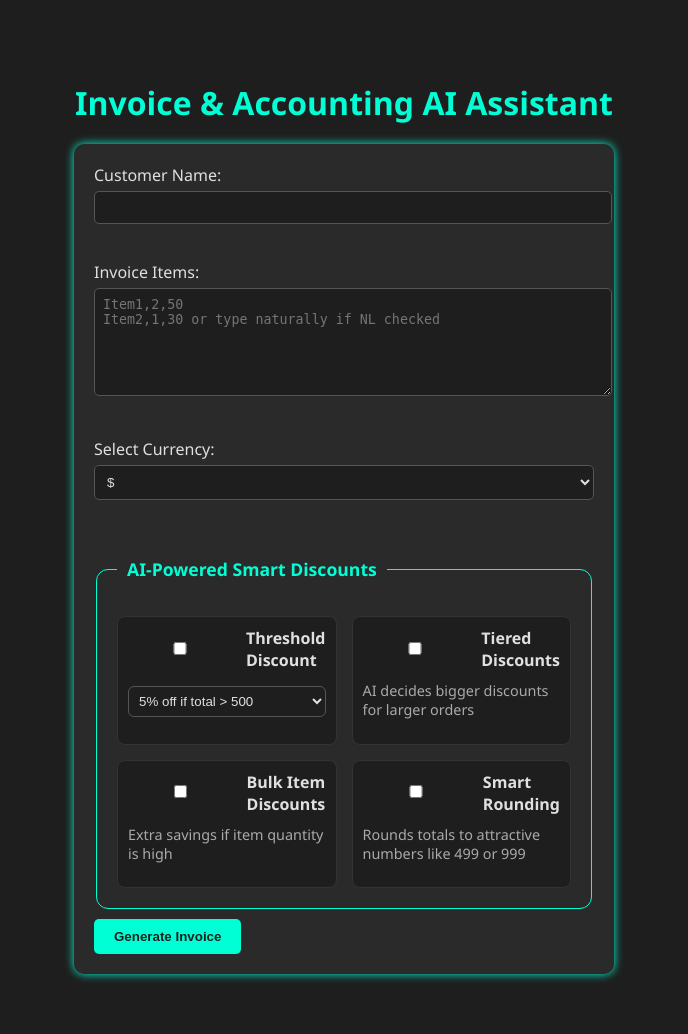
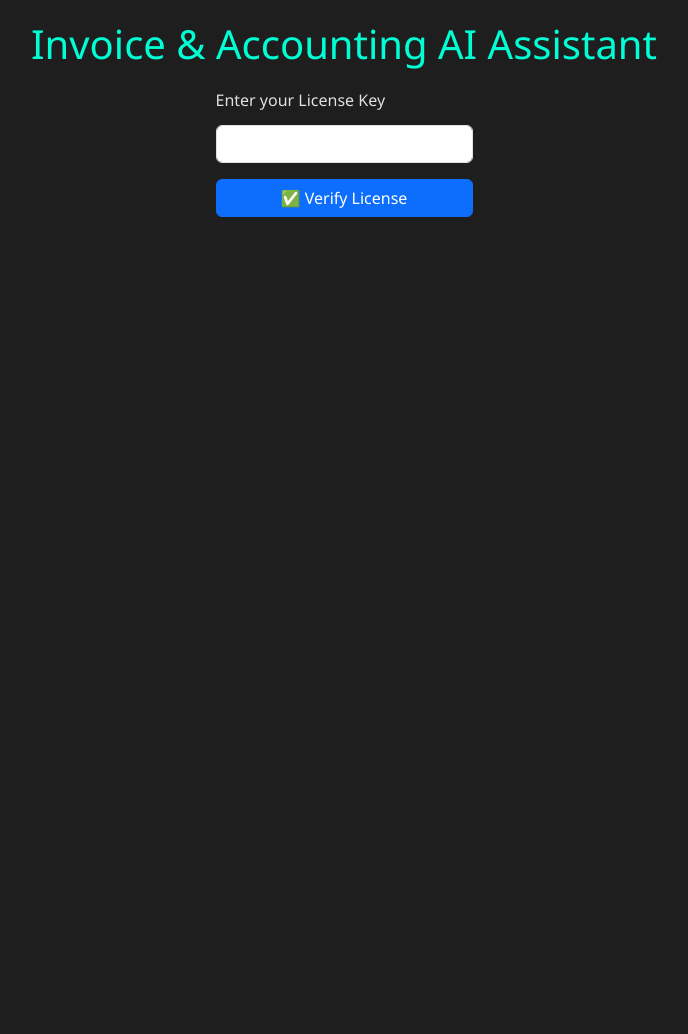
Before and after one commit to MohamedElLeithy2003/ai_invoice_assistant, a Flask app: page / in a window 1280 px wide. Shown: the whole page, without its empty margins (296-984 px from the left). After the commit the page ends 217 px from the top, so only its background shows below. Run offline with Flask 3, Linux system fonts and the light colour scheme.

Commit message:
License verification

```diff
--- a/app.py
+++ b/app.py
@@ -1,4 +1,4 @@
-from flask import Flask, render_template, request, send_from_directory
+from flask import Flask, render_template, request, send_from_directory, jsonify
 from fpdf import FPDF
 import os
 import pandas as pd
@@ -8,10 +8,12 @@ import numpy as np
 from sklearn.linear_model import LinearRegression
 from threading import Timer
 import webbrowser
+import requests
 
 app = Flask(__name__)
 INVOICE_DIR = 'invoices'
 DATA_FILE = 'data/invoices_data.csv'
+GUMROAD_PRODUCT_ID = "zqdzrv"
 
 os.makedirs(INVOICE_DIR, exist_ok=True)
 os.makedirs('data', exist_ok=True)
@@ -21,6 +23,18 @@ if not os.path.exists(DATA_FILE):
 
 CURRENCY_SYMBOLS = {'$': 'USD', '€': 'EUR', '£': 'GBP', '¥': 'JPY', 'A$': 'AUD', 'C$': 'CAD', 'CHF': 'CHF'}
 
+
+def verify_license(license_key):
+    if os.environ.get("APP_ENV") == "development":
+        return True
+    url = "https://api.gumroad.com/v2/licenses/verify"
+    payload = {"product_id": GUMROAD_PRODUCT_ID, "license_key": license_key}
+    try:
+        response = requests.post(url, data=payload, timeout=5)
+        data = response.json()
+        return data.get("success", False)
+    except:
+        return False
 
 def parse_nl_invoice(text):
     customer_match = re.search(r'for (.+)', text)
@@ -91,16 +105,31 @@ def apply_smart_discount(parsed_items, total):
         suggestions.append(f"Rounding discount: {rounding_discount:.2f}")
     return total - discount, discount, suggestions
 
+@app.route('/verify_license', methods=['POST'])
+def verify_license_route():
+    data = request.get_json()
+    license_key = data.get("license")
+    valid = verify_license(license_key)
+    return jsonify({"success": valid})
+
+
 @app.route('/', methods=['GET', 'POST'])
 def index():
     invoice_filename = None
     invoice_url = None
     suggestions = ''
     predicted_revenue = None
+    license_verified = False
 
     df = pd.read_csv(DATA_FILE)
 
     if request.method == 'POST':
+        license_key = request.form.get("license")
+        if license_key and verify_license(license_key):
+            license_verified = True
+        else:
+            return "Invalid license key. Please enter a valid license.", 403
+
         use_nl = request.form.get('use_nl')
         items_input = request.form.get('items')
         apply_discount = request.form.get('apply_discount')
@@ -119,54 +148,42 @@ def index():
                 except:
                     continue
 
-        # Calculate total and apply smart discount
+        # Discounts
         total = sum(qty * price for _, qty, price in parsed_items)
         suggestions = ""
-
         selected_discounts = request.form.getlist('discounts')
-
+        # Apply threshold, tiered, bulk, rounding discounts here
         if "threshold" in selected_discounts:
             threshold_option = request.form.get('threshold_option')
-            percent, limit=map(float, threshold_option.split('-'))
+            percent, limit = map(float, threshold_option.split('-'))
             if total > limit:
                 discount_amount = total * (percent / 100)
                 total -= discount_amount
                 suggestions += f"Threshold discount applied: {percent}% off = {discount_amount:.2f}\n"
         if "tiered" in selected_discounts:
+            tier_discount = 0
             if total > 2000:
                 tier_discount = total * 0.15
             elif total > 1000:
                 tier_discount = total * 0.10
             elif total > 500:
                 tier_discount = total * 0.05
-            else:
-                tier_discount = 0
             if tier_discount > 0:
                 total -= tier_discount
                 suggestions += f"Tiered discount applied: -{tier_discount:.2f}\n"
-
         if "bulk" in selected_discounts:
-            if any(qty >= 50 for _, qty, _ in parsed_items):
-                bulk_discount = sum(qty * price * 0.10 for _, qty, price in parsed_items if qty >= 50)
+            bulk_discount = sum(qty*price*0.10 for _, qty, price in parsed_items if qty>=50)
+            if bulk_discount > 0:
                 total -= bulk_discount
                 suggestions += f"Bulk discount applied: -{bulk_discount:.2f}\n"
-
         if "rounding" in selected_discounts:
-            rounded_total = round(total, -1) - 1  # e.g. 501 -> 499
+            rounded_total = round(total, -1) - 1
             rounding_discount = total - rounded_total
             if rounding_discount > 0:
                 total = rounded_total
                 suggestions += f"Smart rounding applied: -{rounding_discount:.2f}\n"
 
-        # Loyalty bonus
-        if "loyalty" in selected_discounts:
-            loyalty_discount = total * 0.03
-            total -= loyalty_discount
-            suggestions += f"Loyalty bonus applied: -{loyalty_discount:.2f}\n"
-
         predicted_revenue = predict_revenue(df)
-
-        # Generate PDF
         invoice_id = f"INV-{int(datetime.now().timestamp())}"
         pdf = FPDF()
         pdf.add_page()
@@ -177,7 +194,7 @@ def index():
         pdf.cell(200, 10, f"Currency: {currency} ({symbol})", ln=True)
         pdf.ln(5)
         pdf.cell(50, 10, "Item", border=1)
-        pdf.cell(30, 10, "Quantity", border=1)
+        pdf.cell(30, 10, "Qty", border=1)
         pdf.cell(30, 10, "Price", border=1)
         pdf.cell(30, 10, "Total", border=1)
         pdf.ln()
@@ -185,16 +202,15 @@ def index():
             pdf.cell(50, 10, name, border=1)
             pdf.cell(30, 10, str(qty), border=1)
             pdf.cell(30, 10, f"{symbol} {price:.2f}", border=1)
-            pdf.cell(30, 10, f"{symbol} {qty * price:.2f}", border=1)
+            pdf.cell(30, 10, f"{symbol} {qty*price:.2f}", border=1)
             pdf.ln()
-
         pdf.ln(5)
         pdf.cell(200, 10, f"Total Amount: {symbol} {total:.2f}", ln=True)
+
         invoice_filename = f"{invoice_id}.pdf"
         invoice_path = os.path.join(INVOICE_DIR, invoice_filename)
         pdf.output(invoice_path)
 
-        # Log invoice
         df = pd.concat([df, pd.DataFrame([{
             "InvoiceID": invoice_id,
             "Customer": customer,
@@ -212,9 +228,9 @@ def index():
         invoice_url=invoice_url,
         suggestions=suggestions,
         predicted_revenue=predicted_revenue,
-        currencies=CURRENCY_SYMBOLS.keys()
+        currencies=CURRENCY_SYMBOLS.keys(),
+        license_verified=license_verified
     )
-
 
 @app.route('/invoices/<filename>')
 def download_invoice(filename):
--- a/data/invoices_data.csv
+++ b/data/invoices_data.csv
@@ -50,3 +50,10 @@ INV-1758016032,Karim,500.0,2025-09-16 12:47:12,,$
 INV-1758016050,Karim,500.0,2025-09-16 12:47:30,,$
 INV-1758016068,Karim,475.95,2025-09-16 12:47:48,,$
 INV-1758016528,Karim,14400.0,2025-09-16 12:55:28,,$
+INV-1758022095,Omar,5000.0,2025-09-16 14:28:15,,$
+INV-1758022122,Omar,4750.0,2025-09-16 14:28:42,,$
+INV-1758789645,Omar,5000.0,2025-09-25 11:40:45,,$
+INV-1758789726,Omar,5000.0,2025-09-25 11:42:06,,$
+INV-1758789960,Omar,4750.0,2025-09-25 11:46:00,,$
+INV-1758790289,Omar,5000.0,2025-09-25 11:51:29,,$
+INV-1758790550,Omar,5000.0,2025-09-25 11:55:50,,$
--- a/templates/index.html
+++ b/templates/index.html
@@ -3,7 +3,7 @@
 <head>
     <meta charset="UTF-8">
     <title>Invoice & Accounting AI Assistant</title>
-    <link rel="stylesheet" href="{{ url_for('static', filename='style.css') }}">
+    <link href="https://cdn.jsdelivr.net/npm/bootstrap@5.3.2/dist/css/bootstrap.min.css" rel="stylesheet">
     <style>
         body {
             font-family: 'Segoe UI', Tahoma, Geneva, Verdana, sans-serif;
@@ -14,21 +14,18 @@
             align-items: center;
             padding: 20px;
         }
-
         h1 {
             color: #00ffd5;
             margin-bottom: 20px;
         }
-
-        form {
+        .card {
             background-color: #2a2a2a;
             padding: 20px;
             border-radius: 10px;
-            width: 500px;
+            width: 600px;
             box-shadow: 0 0 10px #00ffd5;
         }
-
-        input[type="text"], textarea, select {
+        input, select, textarea {
             width: 100%;
             padding: 8px;
             margin-top: 5px;
@@ -38,11 +35,6 @@
             background-color: #1e1e1e;
             color: #e0e0e0;
         }
-
-        input[type="checkbox"] {
-            margin-right: 10px;
-        }
-
         button {
             background-color: #00ffd5;
             color: #1e1e1e;
@@ -52,11 +44,9 @@
             cursor: pointer;
             font-weight: bold;
         }
-
         button:hover {
             background-color: #00c4aa;
         }
-
         .download-btn {
             display: inline-block;
             background-color: #00ffd5;
@@ -68,7 +58,6 @@
             margin-top: 15px;
             transition: background-color 0.3s;
         }
-
         .download-btn:hover {
             background-color: #00c4aa;
         }
@@ -115,7 +104,6 @@
             font-size: 0.9em;
             color: #aaa;
         }
-
         .discount-select {
             margin-top: 10px;
             width: 100%;
@@ -125,31 +113,40 @@
             background: #1e1e1e;
             color: #e0e0e0;
         }
-
-        .full-width {
-            grid-column: span 2;
-        }
     </style>
 </head>
 <body>
 <h1>Invoice & Accounting AI Assistant</h1>
- <form method="post">
+
+    <!-- License Verification Step -->
+    <div id="licenseStep" style="{% if license_verified %}display:none{% endif %}">
+    <div class="mb-3">
+        <label class="form-label">Enter your License Key</label>
+        <input type="text" id="licenseInput" class="form-control" required>
+    </div>
+    <button id="verifyLicenseBtn" class="btn btn-primary w-100">✅ Verify License</button>
+</div>
+
+
+    <!-- Invoice Form, hidden initially -->
+    <form id="invoiceForm" method="POST" style="{% if not license_verified %}display:none{% endif %}">
+    <input type="hidden" name="license" id="hiddenLicense" value="{{ request.form.get('license', '') }}">
+
         <label>Customer Name:</label><br>
-    <input type="text" name="customer"><br><br>
+        <input type="text" name="customer"><br>
 
         <label>Invoice Items:</label><br>
-    <textarea name="items" rows="6" cols="50" placeholder="Item1,2,50&#10;Item2,1,30 or type naturally if NL checked"></textarea><br><br>
+        <textarea name="items" rows="6" placeholder="Item1,2,50&#10;Item2,1,30 or type naturally if NL checked"></textarea><br>
 
         <label>Select Currency:</label><br>
         <select name="currency">
             {% for cur in currencies %}
                 <option value="{{cur}}">{{cur}}</option>
             {% endfor %}
-    </select><br><br>
+        </select><br>
 
         <fieldset class="discount-fieldset">
             <legend>AI-Powered Smart Discounts</legend>
-
             <div class="discount-grid">
 
                 <!-- Threshold Discount -->
@@ -195,15 +192,54 @@
             </div>
         </fieldset>
 
-    <button type="submit">Generate Invoice</button>
+        <button type="submit" style="margin-top:15px;">Generate Invoice</button>
 
         {% if invoice_filename %}
-        <div style="margin-top: 15px; text-align: center;">
-            <a href="{{ invoice_url }}" target="_blank" class="download-btn">
-                Download Invoice
-            </a>
+            <div style="margin-top:15px; text-align:center;">
+                <a href="{{ invoice_url }}" target="_blank" class="download-btn">Download Invoice</a>
             </div>
         {% endif %}
     </form>
+</div>
+
+<script>
+const licenseInput = document.getElementById('licenseInput');
+const verifyBtn = document.getElementById('verifyLicenseBtn');
+const licenseStep = document.getElementById('licenseStep');
+const invoiceForm = document.getElementById('invoiceForm');
+const hiddenLicense = document.getElementById('hiddenLicense');
+
+// License verification
+verifyBtn.addEventListener('click', async () => {
+    const license = licenseInput.value.trim();
+    if (!license) {
+        alert("Enter your license key!");
+        return;
+    }
+
+    try {
+        const response = await fetch('/verify_license', {
+            method: 'POST',
+            headers: { 'Content-Type': 'application/json' },
+            body: JSON.stringify({ license })
+        });
+        const data = await response.json();
+
+        if (data.success) {
+            alert("License valid! You can now fill the form.");
+            licenseStep.style.display = 'none';
+            invoiceForm.style.display = 'block';
+            hiddenLicense.value = license;
+        } else {
+            alert("Invalid license key. Check your email for the correct key.");
+        }
+    } catch (err) {
+        alert("Error verifying license. Try again later.");
+    }
+});
+
+// No extra JS for form submission needed if it's normal Flask POST
+// Just remove the leftover idea-generator JS
+</script>
 </body>
 </html>
```
Also changed, not shown: 7 other files. Lines whose indentation alone changed are shown as unchanged.
